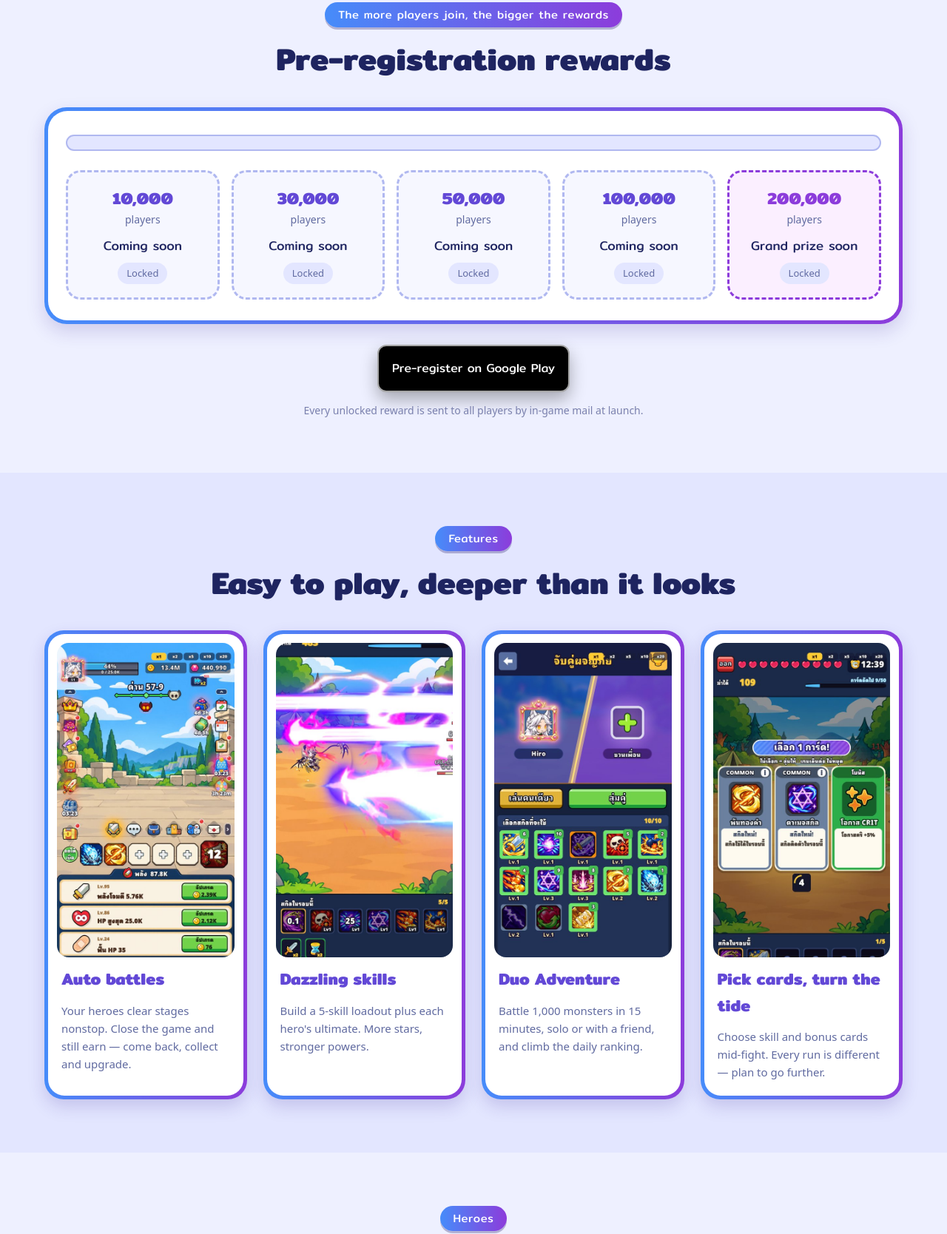
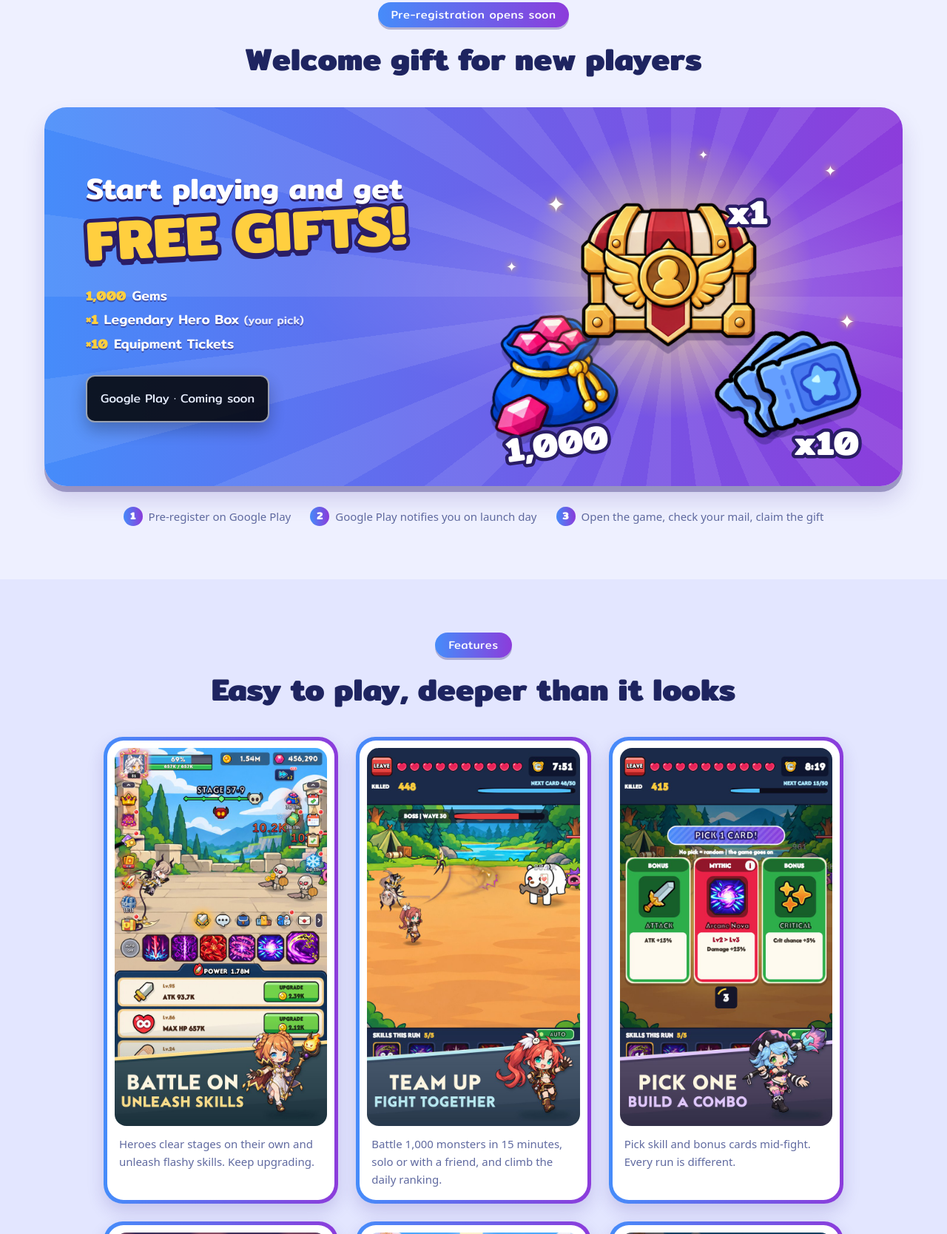
Before and after one commit to slimegames-dev/herolings, a plain HTML site: page index.html in a window 1280 px wide. Shown: the part 1132-2800 px from the top of the page at 74% size. Drawn offline with Linux system fonts and the light colour scheme; a web font is replaced by a local one.

Commit message:
Add files via upload

```diff
--- a/index.html
+++ b/index.html
@@ -45,33 +45,56 @@ header:before{content:"";position:absolute;inset:0;background:repeating-linear-g
 .badge:hover{transform:translateY(-2px);color:#fff}
 .badge img{height:60px;width:auto}
 .badge.soon{opacity:.6;cursor:default}
+.ban .badge.soon{opacity:.85}
+.if-open{display:none !important}html.open .if-open{display:revert !important}html.open .if-soon{display:none !important}
 .note{font-size:14px;color:var(--soft);margin:0}
 .hero .note{color:#e9e6ff}
-.count{font-family:Mitr,sans-serif;font-size:18px;color:#fff3c4;margin:4px 0 0}
-.count b{font-size:26px;color:var(--gold)}
-section{padding:72px 0}
+section{padding:72px 0;scroll-margin-top:84px}
 .alt{background:var(--bg2)}
 .head{text-align:center;margin-bottom:30px}
 .head .k{margin:0 auto 10px;display:inline-block;padding:5px 18px;border-radius:999px;background:var(--grad);color:#fff !important;font-family:Mitr,sans-serif;font-size:15px;letter-spacing:.5px;box-shadow:0 3px 0 rgba(40,30,110,.3)}
 .head h2{margin:0;font-weight:700;font-size:clamp(30px,3.4vw,42px);color:var(--ink)}
 .frame{background:var(--grad);padding:5px;border-radius:30px;box-shadow:0 10px 24px rgba(60,40,150,.18)}
 .panel{background:#fff;border-radius:26px;padding:32px 24px 28px}
-.bar{height:22px;background:#e3e6ff;border-radius:999px;border:2px solid var(--line);overflow:hidden}
-.bar i{display:block;height:100%;background:var(--grad);border-radius:999px}
-.tiers{display:grid;grid-template-columns:repeat(auto-fit,minmax(170px,1fr));gap:16px;margin-top:26px}
-.tier{background:#f6f7ff;border-radius:20px;padding:18px 16px;text-align:center;border:3px dashed var(--line)}
-.tier.done{background:#fff7dc;border:3px solid #f0b43c}
-.tier.big{background:#fbefff;border-color:var(--purple)}
-.tier .n{font-family:Mitr,sans-serif;font-size:22px;font-weight:700;color:var(--head)}
-.tier.done .n{color:var(--orange)}.tier.big .n{color:var(--purple)}
-.tier .u{font-size:14px;color:var(--soft)}
-.tier .r{margin-top:10px;font-family:Mitr,sans-serif;font-size:17px;color:var(--ink)}
-.tier .s{margin-top:10px;display:inline-block;padding:4px 12px;border-radius:999px;background:#e3e6ff;color:var(--soft);font-size:13px}
-.tier.done .s{background:var(--gold);color:#3a2400;font-weight:600}
-.cards{display:grid;grid-template-columns:repeat(auto-fit,minmax(240px,1fr));gap:22px}
+.head .sub{margin:10px auto 0;max-width:620px;color:var(--soft);font-size:17px}
+/* 2026-10-23 welcome gift banner (one fixed gift for every new player - no sign-up tiers); the user picked the event-banner look */
+.ban{position:relative;overflow:hidden;display:grid;grid-template-columns:1fr 520px;grid-template-areas:"t a" "c a";column-gap:20px;align-items:center;padding:46px 56px;border-radius:30px;background:var(--grad);box-shadow:0 8px 0 rgba(40,30,110,.35),0 18px 30px rgba(60,40,150,.18)}
+.ban:before{content:"";position:absolute;left:73%;top:50%;width:2200px;height:2200px;transform:translate(-50%,-50%);background:repeating-conic-gradient(rgba(255,255,255,.09) 0 7.5deg,rgba(255,255,255,0) 7.5deg 15deg)}
+.ban:after{content:"";position:absolute;inset:0;background:radial-gradient(ellipse at 73% 48%,rgba(255,255,255,.2),rgba(255,255,255,0) 42%)}
+.ban>*{position:relative;z-index:1}
+.bt{grid-area:t;align-self:end;color:#fff}
+.bc{grid-area:c;align-self:start;display:flex}
+.l1{margin:0;font:600 40px/1.25 Mitr,sans-serif;text-shadow:0 3px 0 #2a1d66}
+.l2{display:inline-block;margin:6px 0 18px;font:700 110px/1.05 Mitr,sans-serif;color:var(--gold);-webkit-text-stroke:12px #2a1d66;paint-order:stroke fill;text-shadow:0 9px 0 #2a1d66;transform:rotate(-3deg);transform-origin:left center}
+.gl{list-style:none;margin:0 0 26px;padding:0;font:500 18px/1.8 Mitr,sans-serif;text-shadow:0 2px 0 rgba(42,29,102,.5)}
+.gl b{color:var(--gold);margin-right:8px}
+.gl i{font-style:normal;font-size:15px;opacity:.85}
+.art{grid-area:a;width:520px;height:420px}
+.gi{position:absolute}
+.gi img{display:block;width:100%;filter:drop-shadow(0 10px 0 rgba(30,15,90,.3))}
+.gi .c{position:absolute;font:700 46px/1 Mitr,sans-serif;color:#fff;-webkit-text-stroke:9px #2a1d66;paint-order:stroke fill;white-space:nowrap}
+.gi-box{left:125px;top:46px;width:270px}
+.gi-box:before{content:"";position:absolute;left:-35%;top:-35%;right:-35%;bottom:-35%;background:radial-gradient(circle,rgba(255,226,120,.8),rgba(255,226,120,0) 60%)}
+.gi-box img{position:relative}
+.gi-box .c{right:2px;top:26px}
+.gi-gem{left:0;top:215px;width:200px;transform:rotate(-8deg)}
+.gi-gem .c{left:26px;bottom:-16px}
+.gi-tix{left:345px;top:250px;width:150px;height:150px}
+.gi-tix img{position:absolute;left:0;top:0}
+.gi-tix img:nth-child(1){transform:translate(-26px,4px) rotate(-18deg)}
+.gi-tix img:nth-child(2){transform:rotate(-4deg)}
+.gi-tix img:nth-child(3){transform:translate(28px,6px) rotate(12deg)}
+.gi-tix .c{right:-22px;bottom:-30px}
+html[lang="en"] .l2{font-size:76px;-webkit-text-stroke:10px #2a1d66;text-shadow:0 8px 0 #2a1d66}
+.spk{position:absolute;color:#fff;text-shadow:0 0 10px var(--gold);line-height:1}
+.how{display:flex;flex-wrap:wrap;justify-content:center;gap:10px 26px;margin:28px 0 0;padding:0;list-style:none;font-size:15px;color:var(--soft)}
+.how li{display:flex;align-items:center;gap:8px}
+.how b{display:inline-flex;align-items:center;justify-content:center;width:26px;height:26px;border-radius:50%;background:var(--grad);color:#fff;font-family:Mitr,sans-serif;font-size:14px;flex:none}
+.cards{display:grid;grid-template-columns:repeat(3,1fr);gap:24px;max-width:1000px;margin:0 auto}
+.swipe{display:none}
 .card{background:var(--grad);padding:5px;border-radius:26px;box-shadow:0 10px 22px rgba(60,40,150,.18)}
-.card .c{background:#fff;border-radius:22px;padding:12px 12px 20px;display:flex;flex-direction:column;gap:12px;height:100%}
-.card img{width:100%;aspect-ratio:9/16;object-fit:cover;object-position:top;border-radius:16px}
+.card .c{background:#fff;border-radius:22px;padding:10px 10px 16px;display:flex;flex-direction:column;gap:12px;height:100%}
+.card img{width:100%;aspect-ratio:9/16;object-fit:cover;border-radius:16px}
 .card h3{margin:0 6px;font-size:22px;color:var(--head)}
 .card p{margin:0 6px;font-size:15px;color:var(--soft)}
 .heroes{display:flex;flex-wrap:wrap;justify-content:center;gap:22px}
@@ -102,7 +125,20 @@ html[lang="en"] [data-en]{display:revert}
   .hero .logo{position:static;transform:none;width:min(300px,78%);margin-top:-8vw}
   .hero .in{justify-content:flex-start;padding-top:0}
   .hero{min-height:0}
-  .tiers{grid-template-columns:repeat(2,minmax(0,1fr))}.tier.big{grid-column:1/-1}
+  .ban{grid-template-columns:1fr;grid-template-areas:"t" "a" "c";justify-items:center;text-align:center;padding:34px 16px 30px;border-radius:24px}
+  .ban:before{left:50%;top:66%}.ban:after{background:radial-gradient(ellipse at 50% 64%,rgba(255,255,255,.2),rgba(255,255,255,0) 40%)}
+  .l1{font-size:26px}
+  .l2{font-size:74px;-webkit-text-stroke:9px #2a1d66;text-shadow:0 7px 0 #2a1d66;transform-origin:center;margin:4px 0 12px}
+  html[lang="en"] .l2{font-size:50px;-webkit-text-stroke:8px #2a1d66;text-shadow:0 6px 0 #2a1d66}
+  .gl{font-size:15.5px;line-height:1.75;margin:0}
+  .gl i{font-size:13px}
+  .art{transform:scale(.62);margin:-72px -99px -64px}
+  .how{flex-direction:column;align-items:flex-start;max-width:330px;margin:24px auto 0}
+  .cards{grid-template-columns:none;grid-auto-flow:column;grid-auto-columns:74%;gap:14px;overflow-x:auto;scroll-snap-type:x mandatory;margin:0 -20px;padding:4px 20px 10px;scrollbar-width:none}
+  .cards::-webkit-scrollbar{display:none}
+  .card{scroll-snap-align:center}
+  .card p{font-size:14px}
+  .swipe{display:block;text-align:center;margin:10px 0 0;font-size:13px;color:var(--mute)}
   section{padding:56px 0}
 }
 </style>
@@ -113,7 +149,7 @@ html[lang="en"] [data-en]{display:revert}
   <div class="nav">
     <a href="#top"><img src="logo.png" alt="Herolings: Tiny Adventures"></a>
     <nav class="links" aria-label="Menu">
-      <a href="#rewards"><span data-th>รางวัลลงทะเบียน</span><span data-en>Rewards</span></a>
+      <a href="#rewards"><span data-th>ของขวัญผู้เล่นใหม่</span><span data-en>Welcome gift</span></a>
       <a href="#features"><span data-th>ระบบเกม</span><span data-en>Features</span></a>
       <a href="#heroes"><span data-th>ฮีโร่</span><span data-en>Heroes</span></a>
       <a href="#news"><span data-th>ข่าวสาร</span><span data-en>News</span></a>
@@ -137,8 +173,7 @@ html[lang="en"] [data-en]{display:revert}
         <a class="badge js-play" href="#" aria-label="Google Play"><span class="js-gp-label"><span data-th>ลงทะเบียนบน Google Play</span><span data-en>Pre-register on Google Play</span></span></a>
         <span class="badge soon js-ios" aria-label="App Store"><span data-th>App Store · เร็ว ๆ นี้</span><span data-en>App Store · Coming soon</span></span>
       </div>
-      <p class="note"><span data-th>Android: ลงทะเบียนล่วงหน้าได้แล้ว · iOS: เร็ว ๆ นี้</span><span data-en>Android: pre-registration open · iOS: coming soon</span></p>
-      <p class="count js-count" hidden><span data-th>ลงทะเบียนแล้ว</span><span data-en>Pre-registered:</span> <b class="js-num"></b> <span data-th>คน</span><span data-en>players</span></p>
+      <p class="note"><span class="if-open"><span data-th>Android: ลงทะเบียนล่วงหน้าได้แล้ว · iOS: เร็ว ๆ นี้</span><span data-en>Android: pre-registration open · iOS: coming soon</span></span><span class="if-soon"><span data-th>Android: เปิดลงทะเบียนล่วงหน้าเร็ว ๆ นี้ · iOS: เร็ว ๆ นี้</span><span data-en>Android: pre-registration opens soon · iOS: coming soon</span></span></p>
       </div>
     </div>
   </div>
@@ -146,17 +181,23 @@ html[lang="en"] [data-en]{display:revert}
   <section id="rewards">
     <div class="wrap">
       <div class="head">
-        <p class="k"><span data-th>ยิ่งคนลงทะเบียนเยอะ รางวัลยิ่งใหญ่</span><span data-en>The more players join, the bigger the rewards</span></p>
-        <h2><span data-th>รางวัลลงทะเบียนล่วงหน้า</span><span data-en>Pre-registration rewards</span></h2>
+        <p class="k"><span class="if-open"><span data-th>ลงทะเบียนล่วงหน้าได้แล้ว</span><span data-en>Pre-registration is open</span></span><span class="if-soon"><span data-th>เปิดลงทะเบียนล่วงหน้าเร็ว ๆ นี้</span><span data-en>Pre-registration opens soon</span></span></p>
+        <h2><span data-th>ของขวัญต้อนรับผู้เล่นใหม่</span><span data-en>Welcome gift for new players</span></h2>
       </div>
-      <div class="frame"><div class="panel">
-        <div class="bar"><i class="js-bar" style="width:0%"></i></div>
-        <div class="tiers js-tiers"></div>
-      </div></div>
-      <div class="stores" style="margin-top:28px">
-        <a class="badge js-play" href="#" aria-label="Google Play"><span data-th>ลงทะเบียนบน Google Play</span><span data-en>Pre-register on Google Play</span></a>
+      <div class="ban">
+        <div class="bt">
+          <p class="l1"><span data-th>เข้าเกมครั้งแรก</span><span data-en>Start playing and get</span></p>
+          <p class="l2"><span data-th>รับฟรี!</span><span data-en>FREE GIFTS!</span></p>
+          <ul class="gl js-gl"></ul>
+        </div>
+        <div class="art js-art" aria-hidden="true"></div>
+        <div class="bc"><a class="badge js-play" href="#" aria-label="Google Play"><span data-th>ลงทะเบียนบน Google Play</span><span data-en>Pre-register on Google Play</span></a></div>
       </div>
-      <p class="note" style="text-align:center;margin-top:14px;color:var(--mute)"><span data-th>รางวัลทุกขั้นที่ปลดล็อก ส่งให้ผู้เล่นทุกคนทางจดหมายในเกมเมื่อเปิดให้บริการ</span><span data-en>Every unlocked reward is sent to all players by in-game mail at launch.</span></p>
+      <ol class="how">
+        <li><b>1</b><span data-th>กดลงทะเบียนล่วงหน้าบน Google Play</span><span data-en>Pre-register on Google Play</span></li>
+        <li><b>2</b><span data-th>วันเปิดเกม Google Play จะแจ้งเตือนคุณ</span><span data-en>Google Play notifies you on launch day</span></li>
+        <li><b>3</b><span data-th>เข้าเกม เปิดกล่องจดหมาย รับของขวัญ</span><span data-en>Open the game, check your mail, claim the gift</span></li>
+      </ol>
     </div>
   </section>
 
@@ -167,19 +208,20 @@ html[lang="en"] [data-en]{display:revert}
         <h2><span data-th>เล่นง่าย แต่ลึกกว่าที่คิด</span><span data-en>Easy to play, deeper than it looks</span></h2>
       </div>
       <div class="cards">
-        <article class="card"><div class="c"><img src="ss_battle.jpg" alt="Battle screen" loading="lazy">
-          <h3><span data-th>สู้เองอัตโนมัติ</span><span data-en>Auto battles</span></h3>
-          <p><span data-th>ฮีโร่ตะลุยด่านให้ตลอด ปิดเกมไปก็ยังได้ของ กลับมาเก็บรางวัลแล้วอัปเกรดต่อ</span><span data-en>Your heroes clear stages nonstop. Close the game and still earn — come back, collect and upgrade.</span></p></div></article>
-        <article class="card"><div class="c"><img src="ss_skill.jpg" alt="Arcane Nova skill" loading="lazy" style="object-position:center">
-          <h3><span data-th>สกิลอลังการ</span><span data-en>Dazzling skills</span></h3>
-          <p><span data-th>จัดชุดสกิลได้ 5 ช่อง พร้อมท่าไม้ตายของฮีโร่แต่ละตัว ยิ่งดาวสูง ความสามารถยิ่งโหด</span><span data-en>Build a 5-skill loadout plus each hero's ultimate. More stars, stronger powers.</span></p></div></article>
-        <article class="card"><div class="c"><img src="ss_duo.jpg" alt="Duo Adventure" loading="lazy">
-          <h3><span data-th>จับคู่ผจญภัย</span><span data-en>Duo Adventure</span></h3>
-          <p><span data-th>ตะลุยมอนสเตอร์ 1,000 ตัวใน 15 นาที เล่นคนเดียวหรือคู่กับเพื่อน ชิงอันดับรายวัน</span><span data-en>Battle 1,000 monsters in 15 minutes, solo or with a friend, and climb the daily ranking.</span></p></div></article>
-        <article class="card"><div class="c"><img src="ss_cards.jpg" alt="Card pick" loading="lazy">
-          <h3><span data-th>เลือกการ์ด พลิกเกม</span><span data-en>Pick cards, turn the tide</span></h3>
-          <p><span data-th>ระหว่างสู้ได้เลือกการ์ดสกิลและโบนัส แต่ละรอบไม่ซ้ำ วางแผนให้ดีเพื่อไปให้ไกลที่สุด</span><span data-en>Choose skill and bonus cards mid-fight. Every run is different — plan to go further.</span></p></div></article>
+        <article class="card"><div class="c"><img data-th src="shot_th_1.jpg" alt="Battle" loading="lazy"><img data-en src="shot_en_1.jpg" alt="Battle" loading="lazy">
+          <p><span data-th>ฮีโร่ตะลุยด่านเองอัตโนมัติ ปล่อยสกิลอลังการ อัปเกรดพลังได้เรื่อย ๆ</span><span data-en>Heroes clear stages on their own and unleash flashy skills. Keep upgrading.</span></p></div></article>
+        <article class="card"><div class="c"><img data-th src="shot_th_2.jpg" alt="Duo Adventure" loading="lazy"><img data-en src="shot_en_2.jpg" alt="Duo Adventure" loading="lazy">
+          <p><span data-th>ตะลุยมอนสเตอร์ 1,000 ตัวใน 15 นาที คนเดียวหรือคู่กับเพื่อน ชิงอันดับรายวัน</span><span data-en>Battle 1,000 monsters in 15 minutes, solo or with a friend, and climb the daily ranking.</span></p></div></article>
+        <article class="card"><div class="c"><img data-th src="shot_th_3.jpg" alt="Card pick" loading="lazy"><img data-en src="shot_en_3.jpg" alt="Card pick" loading="lazy">
+          <p><span data-th>ระหว่างสู้ได้เลือกการ์ดสกิลและโบนัส แต่ละรอบไม่ซ้ำกัน</span><span data-en>Pick skill and bonus cards mid-fight. Every run is different.</span></p></div></article>
+        <article class="card"><div class="c"><img data-th src="shot_th_4.jpg" alt="Summon" loading="lazy"><img data-en src="shot_en_4.jpg" alt="Summon" loading="lazy">
+          <p><span data-th>สุ่มอัญเชิญฮีโร่ใหม่ ลุ้นฮีโร่ระดับ Mythic</span><span data-en>Summon new heroes and chase the Mythic ones.</span></p></div></article>
+        <article class="card"><div class="c"><img data-th src="shot_th_5.jpg" alt="Hero" loading="lazy"><img data-en src="shot_en_5.jpg" alt="Hero" loading="lazy">
+          <p><span data-th>อัปเลเวล สวมอุปกรณ์ และอัปดาวปลดความสามารถพิเศษ</span><span data-en>Level up, gear up and raise stars to unlock abilities.</span></p></div></article>
+        <article class="card"><div class="c"><img data-th src="shot_th_6.jpg" alt="Offline rewards" loading="lazy"><img data-en src="shot_en_6.jpg" alt="Offline rewards" loading="lazy">
+          <p><span data-th>ปิดเกมไปฮีโร่ก็ยังสู้ เก็บรางวัลได้สูงสุด 10 ชั่วโมง</span><span data-en>Heroes keep fighting while you're away: up to 10 hours of rewards.</span></p></div></article>
       </div>
+      <p class="swipe"><span data-th>เลื่อนดูเพิ่ม →</span><span data-en>Swipe for more →</span></p>
     </div>
   </section>
 
@@ -235,13 +277,12 @@ var SITE = {
   playUrl: "",            // the Google Play page, e.g. https://play.google.com/store/apps/details?id=com.slimegames.herolings
   iosUrl: "",             // the App Store page (empty = "coming soon")
   youtubeUrl: "",         // channel link (empty = hidden)
-  registered: null,       // real number from Play Console (null = hidden)
-  tiers: [                // pre-registration rewards (reward text: [th, en])
-    { at: 10000,  reward: ["ประกาศเร็ว ๆ นี้", "Coming soon"] },
-    { at: 30000,  reward: ["ประกาศเร็ว ๆ นี้", "Coming soon"] },
-    { at: 50000,  reward: ["ประกาศเร็ว ๆ นี้", "Coming soon"] },
-    { at: 100000, reward: ["ประกาศเร็ว ๆ นี้", "Coming soon"] },
-    { at: 200000, reward: ["รางวัลใหญ่ เร็ว ๆ นี้", "Grand prize soon"], big: true }
+  // welcome gift = the launch mail every new account gets (2026-10-23: 1,000 gems + Legendary hero box + 10 gear tickets)
+  // kind: "" / "star" (the big one in the middle) / "ticket" (dark circle behind a light icon)
+  gifts: [
+    { pic: "gift_gems.png",        cls: "gem", amt: "1,000", count: "1,000", name: ["เพชร", "Gems"] },
+    { pic: "gift_hero_box.png",    cls: "box", amt: "×1",    count: "x1",    name: ["กล่องเลือกฮีโร่ Legendary", "Legendary Hero Box"], note: ["เลือกเองได้", "your pick"] },
+    { pic: "gift_gear_ticket.png", cls: "tix", amt: "×10",   count: "x10",   name: ["ตั๋วสุ่มอุปกรณ์", "Equipment Tickets"], stack: 3 }
   ],
   news: [                 // [tag th, tag en, title th, title en, date]
     ["ประกาศ", "News", "เว็บไซต์ Herolings เปิดแล้ว!", "The Herolings website is live!", "19 Oct 2026"]
@@ -255,25 +296,27 @@ var SITE = {
   function fmt(n) { return n.toLocaleString("en-US"); }
 
   // links
-  document.querySelectorAll(".js-play").forEach(function (a) { if (SITE.playUrl) { a.href = SITE.playUrl; a.target = "_blank"; a.rel = "noopener"; } });
+  // Google Play: link = pre-registration open; empty = the badges say "coming soon" (Google opens pre-registration after the closed test)
+  if (SITE.playUrl) document.documentElement.classList.add("open");
+  document.querySelectorAll(".js-play").forEach(function (a) {
+    if (SITE.playUrl) { a.href = SITE.playUrl; a.target = "_blank"; a.rel = "noopener"; return; }
+    if (a.classList.contains("badge")) { var b = el("span", "badge soon", two("Google Play · เร็ว ๆ นี้", "Google Play · Coming soon")); b.setAttribute("aria-label", "Google Play"); a.replaceWith(b); }
+  });
   if (SITE.iosUrl) document.querySelectorAll(".js-ios").forEach(function (s) {
     var a = el("a", "badge", two("ดาวน์โหลดบน App Store", "Download on the App Store")); a.href = SITE.iosUrl; a.target = "_blank"; a.rel = "noopener"; s.replaceWith(a);
   });
   if (SITE.youtubeUrl) { var yt = document.querySelector(".js-yt"); yt.href = SITE.youtubeUrl; yt.hidden = false; }
 
-  // count + tiers
-  var reg = SITE.registered;
-  if (typeof reg === "number") { document.querySelector(".js-num").textContent = fmt(reg); document.querySelector(".js-count").hidden = false; }
-  var box = document.querySelector(".js-tiers"), last = SITE.tiers[SITE.tiers.length - 1].at;
-  SITE.tiers.forEach(function (t) {
-    var done = typeof reg === "number" && reg >= t.at;
-    var c = el("div", "tier" + (done ? " done" : "") + (t.big ? " big" : ""));
-    c.innerHTML = '<div class="n">' + fmt(t.at) + '</div><div class="u">' + two("คน", "players") + '</div>'
-      + '<div class="r">' + two(t.reward[0], t.reward[1]) + '</div>'
-      + '<div class="s">' + (done ? two("ปลดล็อกแล้ว", "Unlocked") : two("ยังไม่ถึง", "Locked")) + '</div>';
-    box.appendChild(c);
+  // welcome gift (list on the left + the picture on the right)
+  var gl = document.querySelector(".js-gl"), ga = document.querySelector(".js-art");
+  SITE.gifts.forEach(function (g) {
+    gl.appendChild(el("li", "", "<b>" + g.amt + "</b>" + two(g.name[0], g.name[1]) + (g.note ? " <i>(" + two(g.note[0], g.note[1]) + ")</i>" : "")));
+    var pics = ""; for (var k = 0; k < (g.stack || 1); k++) pics += '<img src="' + g.pic + '" alt="">';
+    ga.appendChild(el("div", "gi gi-" + g.cls, pics + '<span class="c">' + g.count + "</span>"));
   });
-  document.querySelector(".js-bar").style.width = (typeof reg === "number" ? Math.min(100, reg / last * 100) : 0) + "%";
+  [[95, 70, 30], [470, 30, 20], [300, 10, 16], [490, 230, 26], [40, 160, 18]].forEach(function (p) {
+    var sp = el("span", "spk", "✦"); sp.style.left = p[0] + "px"; sp.style.top = p[1] + "px"; sp.style.fontSize = p[2] + "px"; ga.appendChild(sp);
+  });
 
   // news
   var nb = document.querySelector(".js-news");
```
Also changed, not shown: gift_gear_ticket.png (added), gift_gems.png (added), gift_hero_box.png (added), shot_en_1.jpg (added), shot_en_2.jpg (added), shot_en_3.jpg (added), shot_en_4.jpg (added), shot_en_5.jpg (added), shot_en_6.jpg (added), shot_th_1.jpg (added), shot_th_2.jpg (added), shot_th_3.jpg (added), shot_th_4.jpg (added), shot_th_5.jpg (added), 1 more files.
